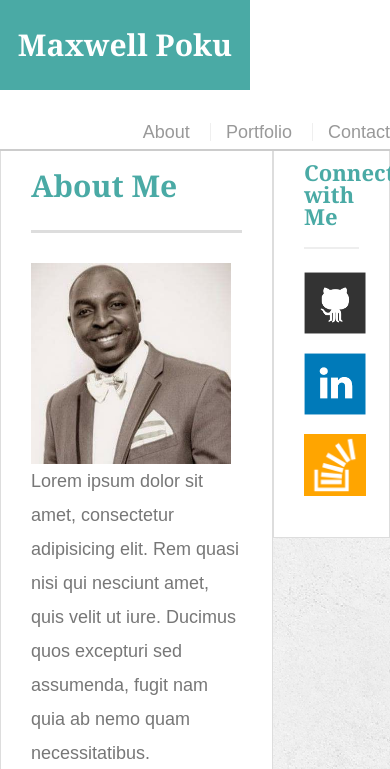
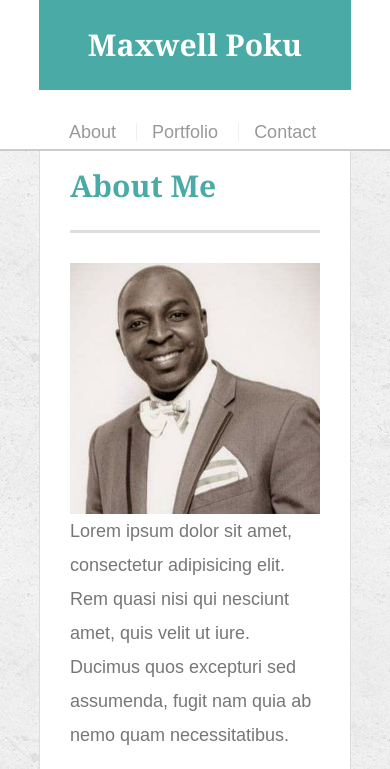
Before and after one commit to maxwellyawopoku/Responsive-Portfolio, a plain HTML site: page index.html in a window 390 px wide. Shown: the top 769 px of the page. Drawn offline with Linux system fonts and the light colour scheme.

Commit message:
3 Responsive-Portfolio

```diff
--- a/assets/css/style.css
+++ b/assets/css/style.css
@@ -14,7 +14,7 @@ body {
 
 .container {
   width: 100%;
-  max-width: 960px;
+  max-width: 80%;
   margin: 0 auto;
   clear: both;
 }
@@ -114,7 +114,7 @@ footer {
 .sidebar {
   float: right;
   width: 100%;
-  max-width: 270px;
+  max-width: 30%;
   padding: 30px;
   margin-bottom: 20px;
   background: #fff;
@@ -149,7 +149,7 @@ h3,
 .main-section {
   float: left;
   width: 100%;
-  max-width: 650px;
+  max-width: 65%;
   padding: 30px;
   margin: 0 0 40px;
   background: #fff;
@@ -240,74 +240,39 @@ input[type=submit] {
 
 
 
+
+@media only screen and (max-width: 768px) {
+    /* For tablets: */
+  .main-section{
+    max-width: 100%;
+  }
+
+  .sidebar{
+    max-width:100%;
+    text-align: center;
+
+  }
+}
+
 @media only screen and (max-width: 640px) {
     /* mobile divices*/
-    .container {
+    .main-section img{
+      max-width: 100%;
       width: 640px;
-      }
-    .main-section{
-      width: 100%;
     }
 
-
-    .sidebar{
-      width: 100%;
+    nav{
       float: left;
     }
 
-    img{
+    #logo{
       width: 100%;
+      max-width: 620px;
+      position: static;
+      margin: 0 auto;
     }
+    nav {
+      clear: both;
 
-    p{
-      width: 100%;
     }
 }
-@media only screen and (max-width: 768px) {
-    /* For tablets: */
-.container {
-      width: 100%;
-      }
-
-    .main-section{
-      width: 100%;
-
-    }
-
-
-    .sidebar{
-      width: 100%;
-      float: left;
-
-    }
-
-    img{
-      width: 50%;
-    }
-
-    p{
-      width: 50%;
-    }
-  }
-@media only screen and (max-width: 980px) {
-    /* For desktop: */
-    #main-container {
-      width: 100%;
-      }
-
-  .main-section{
-      width: 70%;
-    }
-
-    .sidebar{
-      width: 30%;
-    }
-
-    img{
-      width: 100%;
-    }
-
-    p{
-      width: 100%;
-    }
-}
```
Also changed, not shown: 1 other file.
